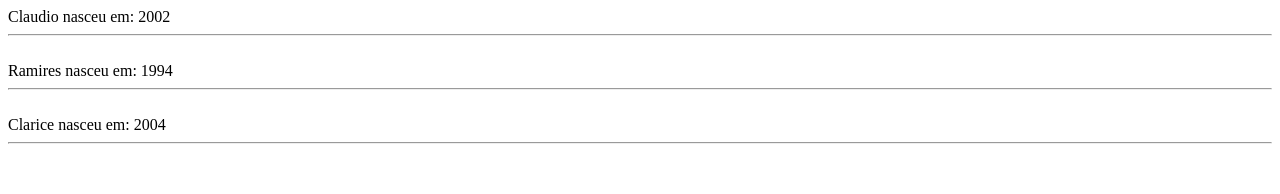
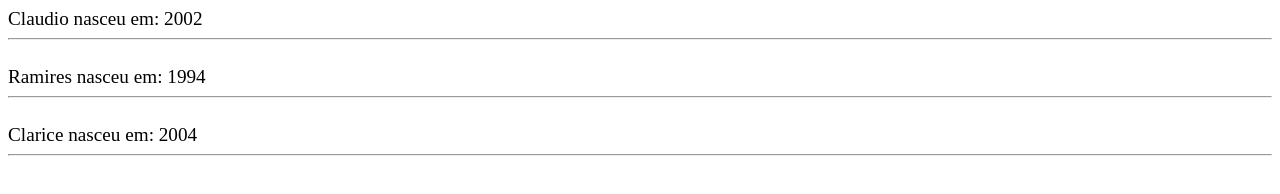
Before and after one commit to Claudio128/teste, a plain HTML site: page Alura/aula11/mostra_idades2.html in a window 1280 px wide. Drawn offline with Linux system fonts and the light colour scheme.

Commit message:
Editado (mais html)

```diff
--- a/Alura/aula11/mostra_idades2.html
+++ b/Alura/aula11/mostra_idades2.html
@@ -6,7 +6,7 @@
     }
 
     function mostra(frase){
-        document.write(frase);
+        document.write("<big>" + frase + "</big>");
         pulaLinha();
     }
 
```
